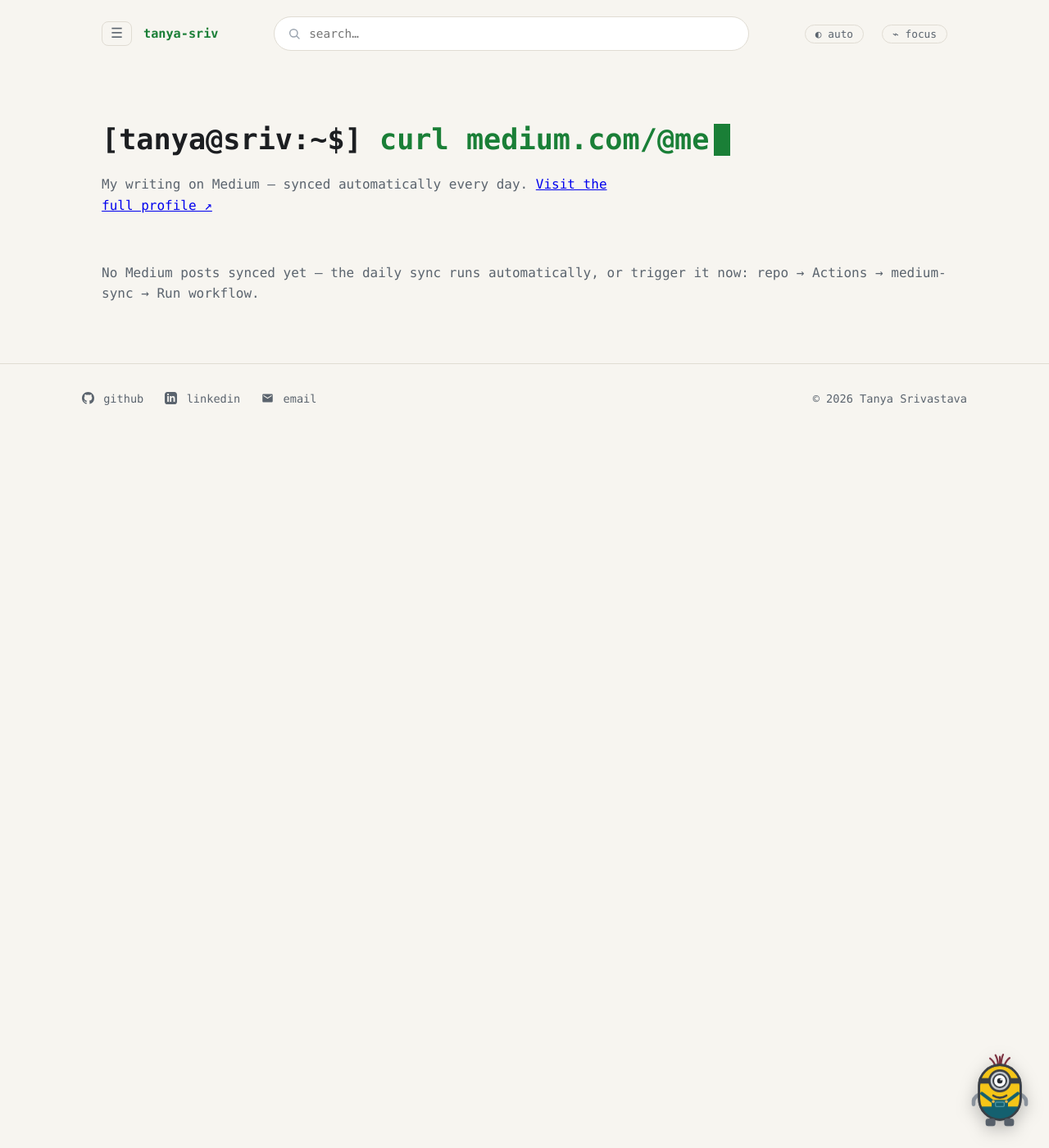
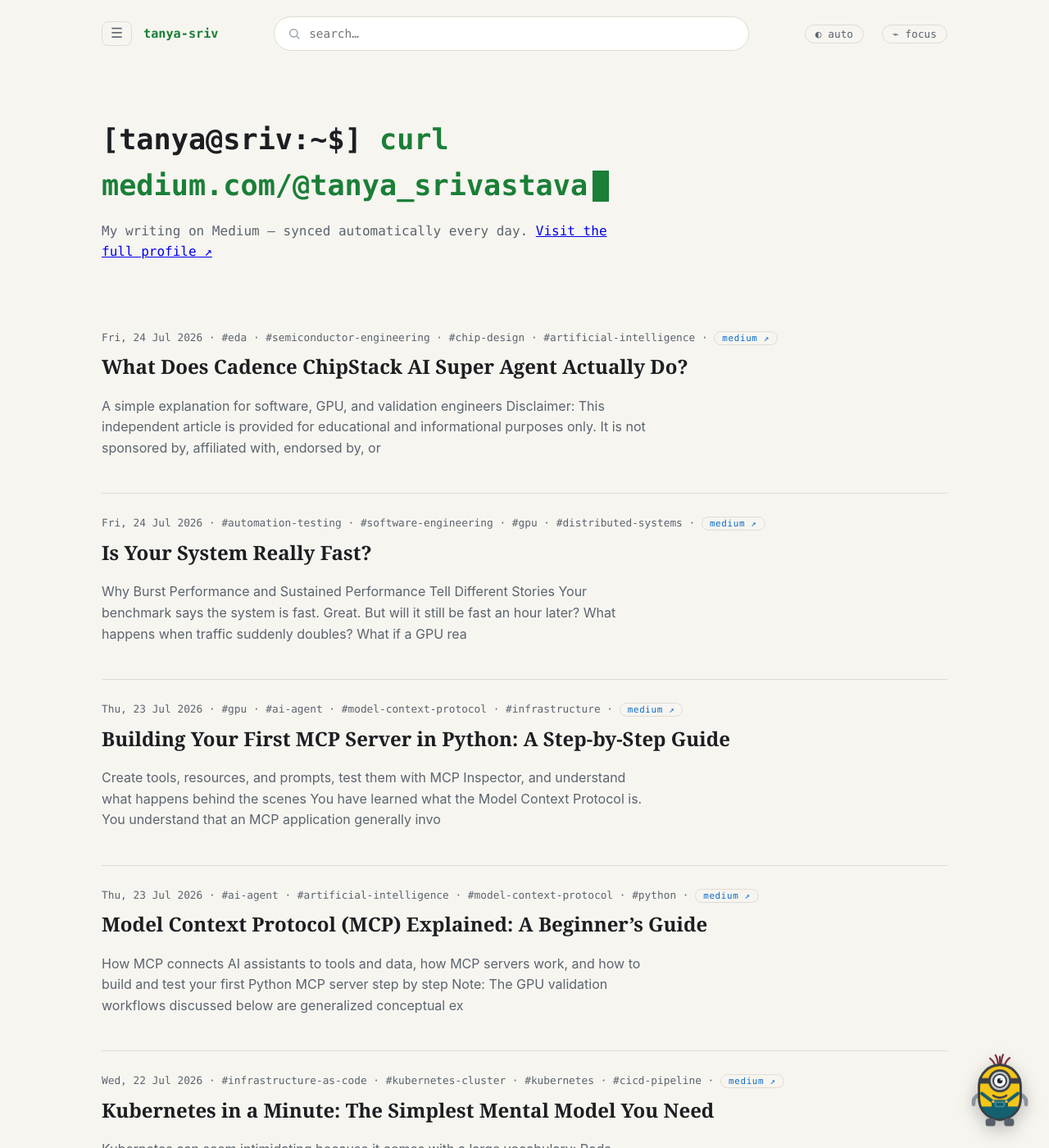
Before and after one commit to Tanya-Sriv/Tanya-Sriv.github.io, a Jekyll site: the page built from medium/index.html, in a window 1280 px wide and 1400 px high. Shown: the whole window at 82% size. Built offline with Jekyll 4.4.1, drawn with Linux system fonts in a browser that asks for light colours; some of the changed text lies outside the part shown.

Commit message:
chore: sync Medium posts

```diff
--- a/_data/medium.json
+++ b/_data/medium.json
@@ -1 +1,83 @@
-{"handle": "", "posts": []}
+{
+  "handle": "@tanya_srivastava",
+  "posts": [
+    {
+      "title": "What Does Cadence ChipStack AI Super Agent Actually Do?",
+      "url": "https://medium.com/@tanya_srivastava/what-does-cadence-chipstack-ai-super-agent-actually-do-4841e194d453",
+      "date": "Fri, 24 Jul 2026",
+      "tags": [
+        "eda",
+        "semiconductor-engineering",
+        "chip-design",
+        "artificial-intelligence"
+      ],
+      "snippet": "A simple explanation for software, GPU, and validation engineers Disclaimer: This independent article is provided for educational and informational purposes only. It is not sponsored by, affiliated with, endorsed by, or ",
+      "image": "https://cdn-images-1.medium.com/max/1024/1*22mnUuMiCPCQiQHGAQPzcw.gif"
+    },
+    {
+      "title": "Is Your System Really Fast?",
+      "url": "https://medium.com/@tanya_srivastava/is-your-system-really-fast-9e6be9f2bee2",
+      "date": "Fri, 24 Jul 2026",
+      "tags": [
+        "automation-testing",
+        "software-engineering",
+        "gpu",
+        "distributed-systems"
+      ],
+      "snippet": "Why Burst Performance and Sustained Performance Tell Different Stories Your benchmark says the system is fast. Great. But will it still be fast an hour later? What happens when traffic suddenly doubles? What if a GPU rea",
+      "image": "https://cdn-images-1.medium.com/max/1024/1*10Jrg4uuZWoQ_pd0hU33Hw.png"
+    },
+    {
+      "title": "Building Your First MCP Server in Python: A Step-by-Step Guide",
+      "url": "https://medium.com/@tanya_srivastava/building-your-first-mcp-server-in-python-a-step-by-step-guide-b7cd8f3d9838",
+      "date": "Thu, 23 Jul 2026",
+      "tags": [
+        "gpu",
+        "ai-agent",
+        "model-context-protocol",
+        "infrastructure"
+      ],
+      "snippet": "Create tools, resources, and prompts, test them with MCP Inspector, and understand what happens behind the scenes You have learned what the Model Context Protocol is. You understand that an MCP application generally invo",
+      "image": "https://medium.com/_/stat?event=post.clientViewed&referrerSource=full_rss&postId=b7cd8f3d9838"
+    },
+    {
+      "title": "Model Context Protocol (MCP) Explained: A Beginner’s Guide",
+      "url": "https://medium.com/@tanya_srivastava/model-context-protocol-mcp-explained-a-beginners-guide-764b342fbb80",
+      "date": "Thu, 23 Jul 2026",
+      "tags": [
+        "ai-agent",
+        "artificial-intelligence",
+        "model-context-protocol",
+        "python"
+      ],
+      "snippet": "How MCP connects AI assistants to tools and data, how MCP servers work, and how to build and test your first Python MCP server step by step Note: The GPU validation workflows discussed below are generalized conceptual ex",
+      "image": "https://cdn-images-1.medium.com/max/1024/1*yLIOH074WfvxWo1cIX-6Wg.png"
+    },
+    {
+      "title": "Kubernetes in a Minute: The Simplest Mental Model You Need",
+      "url": "https://medium.com/@tanya_srivastava/kubernetes-in-a-minute-the-simplest-mental-model-you-need-6ea46deecec1",
+      "date": "Wed, 22 Jul 2026",
+      "tags": [
+        "infrastructure-as-code",
+        "kubernetes-cluster",
+        "kubernetes",
+        "cicd-pipeline"
+      ],
+      "snippet": "Kubernetes can seem intimidating because it comes with a large vocabulary: Pods, Nodes, Services, Deployments, schedulers, controllers, and clusters. But the basic idea is much simpler: Kubernetes decides where applicati",
+      "image": "https://medium.com/_/stat?event=post.clientViewed&referrerSource=full_rss&postId=6ea46deecec1"
+    },
+    {
+      "title": "Building CI/CD Pipelines for GPU Validation",
+      "url": "https://medium.com/@tanya_srivastava/building-ci-cd-pipelines-for-gpu-validation-86b468130c48",
+      "date": "Tue, 21 Jul 2026",
+      "tags": [
+        "platform-engineering",
+        "gpu",
+        "ci-cd-pipeline",
+        "software-testing"
+      ],
+      "snippet": "A practical framework for test planning, hardware scheduling, artifact traceability, failure classification, and evidence-based quality gates Disclaimer: The views expressed in this article are my own. The architecture, ",
+      "image": "https://medium.com/_/stat?event=post.clientViewed&referrerSource=full_rss&postId=86b468130c48"
+    }
+  ]
+}
```
